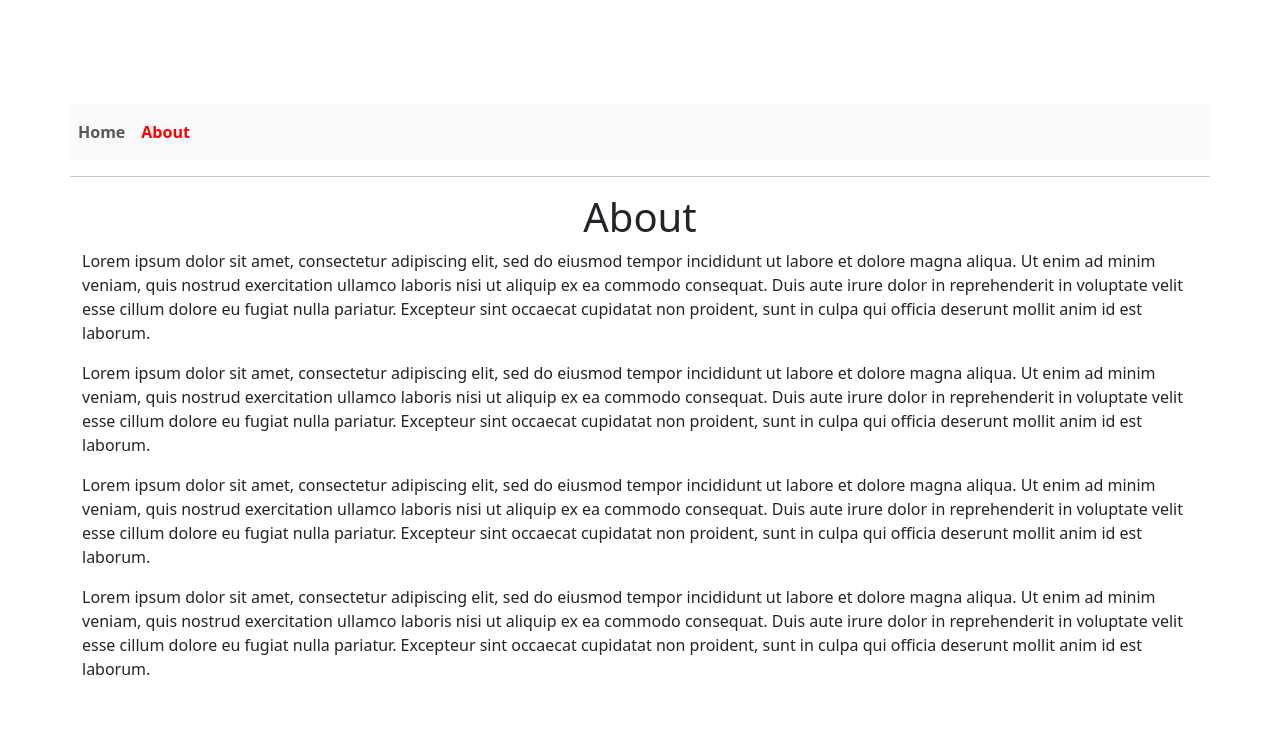
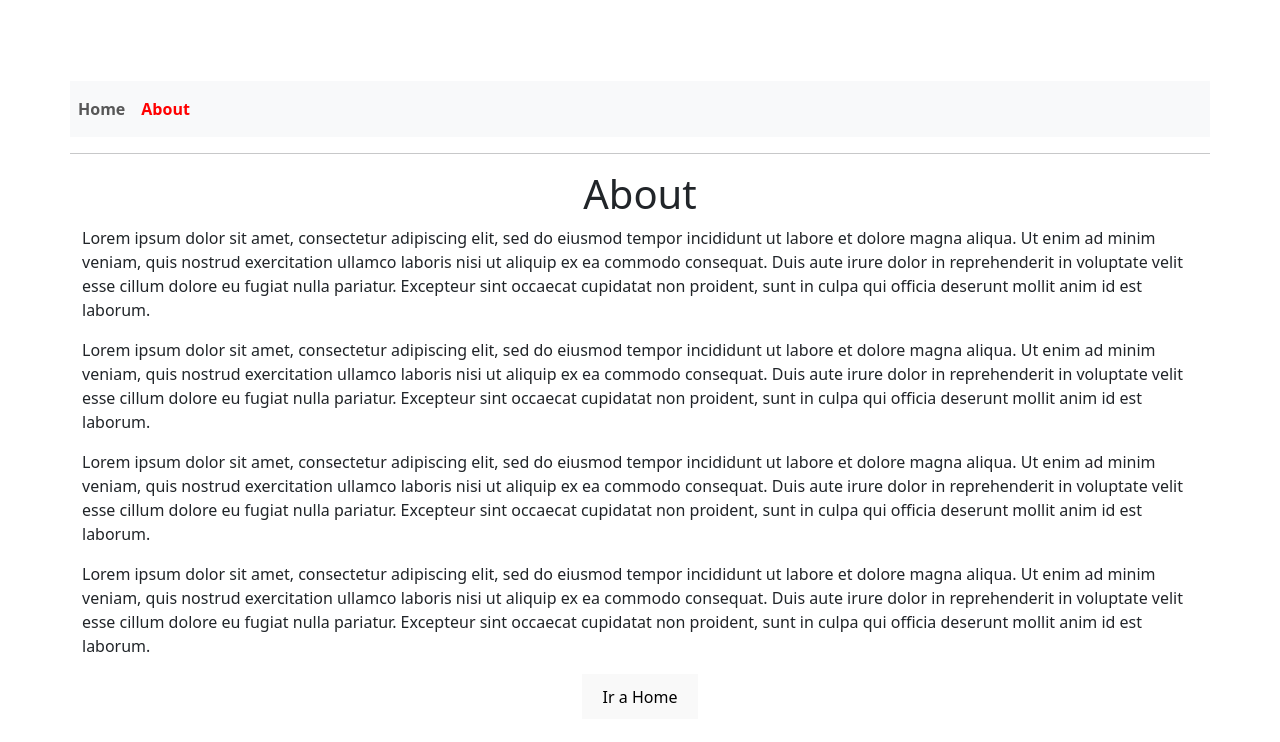
Before and after one commit to Jhossymarbalderrama/react-learning, a React (Vite) app: page /about in a window 1280 px wide. Shown: the top 742 px of the page. Built offline with nearby package versions, Linux system fonts and the light colour scheme.

Commit message:
7- Navegacion programatica y redirecciones

```diff
--- a/src/components/7-Enrutamiento/About.jsx
+++ b/src/components/7-Enrutamiento/About.jsx
@@ -1,8 +1,16 @@
 import React from "react";
 import Contents from "./Contents";
+import { useNavigate } from "react-router-dom";
 
 
 const About = () => {
+
+    const navegar = useNavigate();
+
+    const manejarNavegacion = () => {
+        navegar('/');
+    }
+
     return (
         <>
             <h1>About</h1>
@@ -10,6 +18,10 @@ const About = () => {
             <Contents />
             <Contents />
             <Contents />
+
+            <button onClick={manejarNavegacion}>
+                Ir a Home
+            </button>
         </>
     )
 }
```
